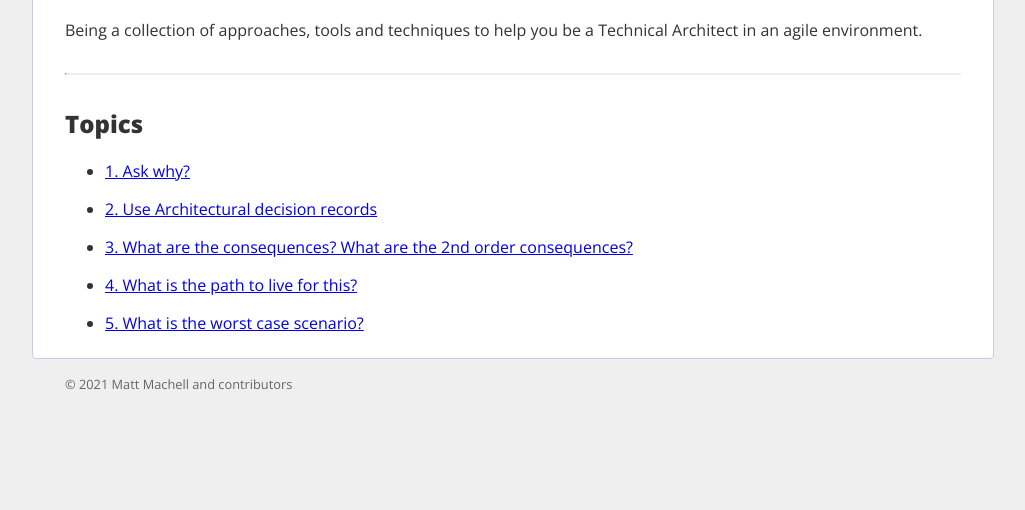
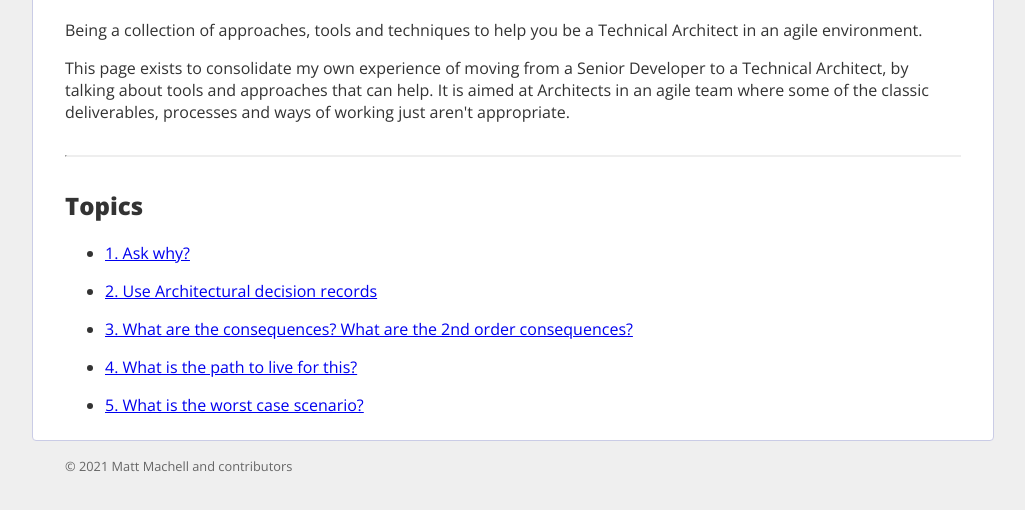
Before and after one commit to mattmachell/ta-playbooks, an Eleventy site: page src/index.md in a window 1280 px wide. Shown: the part 92-602 px from the top of the page, without its empty margins (127-1152 px from the left). Built offline with nearby package versions, Linux system fonts and the light colour scheme; Eleventy itself is replaced by a stand-in of ours; files that its build step writes are made by us from their sources.

Commit message:
Add intro

```diff
--- a/src/index.md
+++ b/src/index.md
@@ -4,3 +4,5 @@ layout: base.njk
 ---
 
 Being a collection of approaches, tools and techniques to help you be a Technical Architect in an agile environment.
+
+This page exists to consolidate my own experience of moving from a Senior Developer to a Technical Architect, by talking about tools and approaches that can help. It is aimed at Architects in an agile team where some of the classic deliverables, processes and ways of working just aren't appropriate.
```
